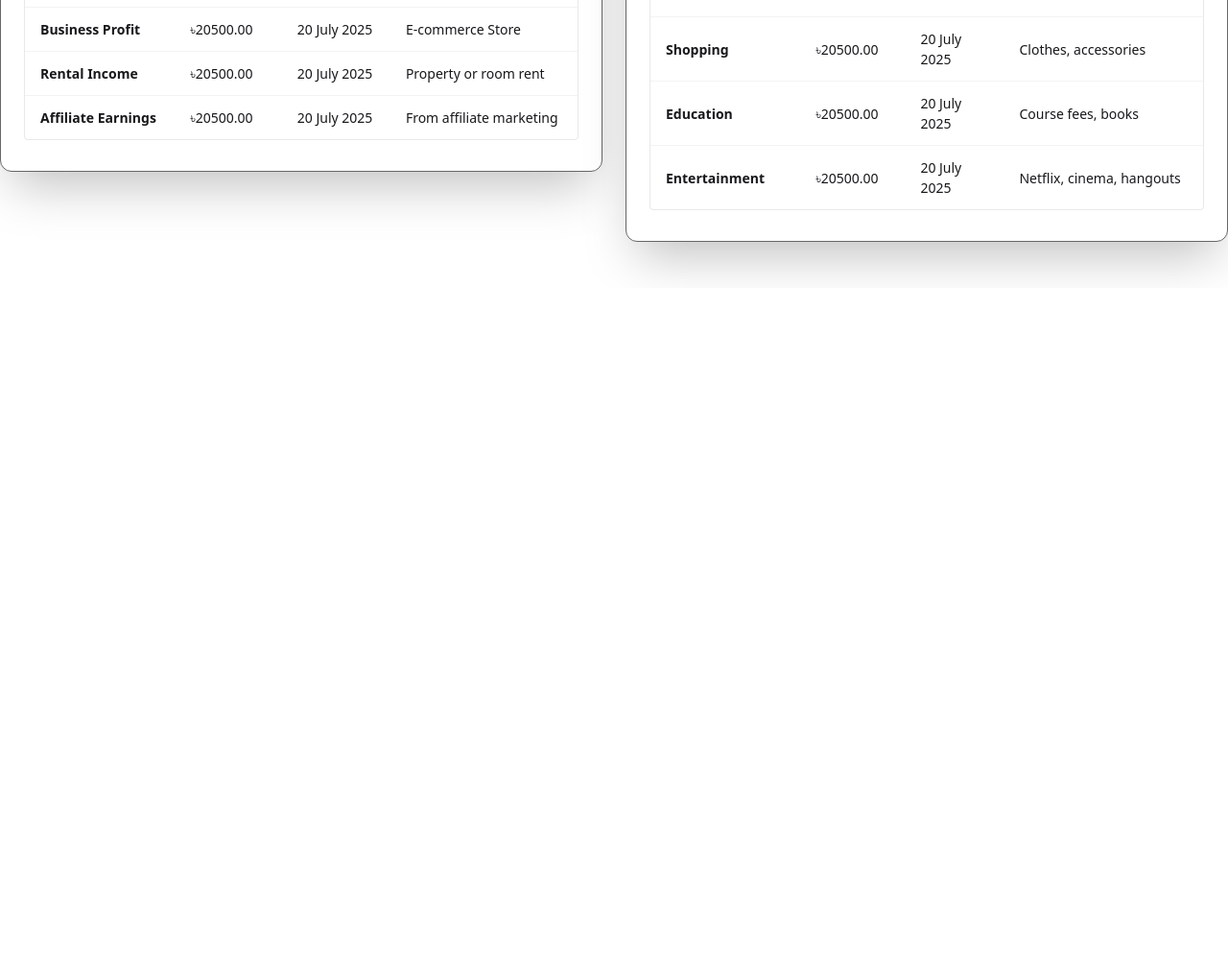
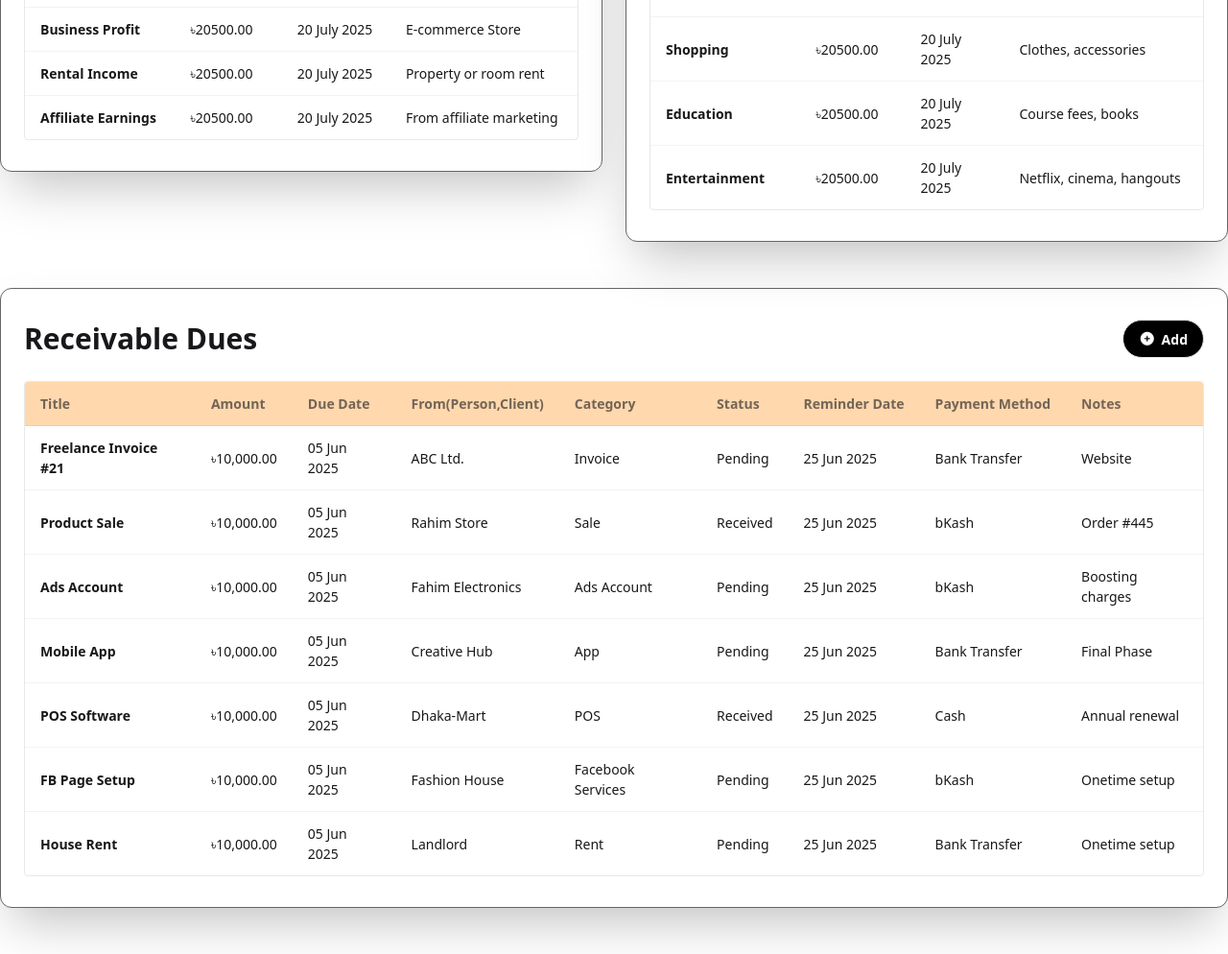
Before and after one commit to cerumiaktar/account-management, a plain HTML site: page index.html in a window 1280 px wide. Shown: the part 1515-2509 px from the top of the page at 96% size. Before the commit the page ends 1815 px from the top, so only its background shows below. Drawn offline with nearby package versions, Linux system fonts and the light colour scheme.

Commit message:
add receivable dues section

```diff
--- a/index.html
+++ b/index.html
@@ -206,6 +206,7 @@
                 <!-- ###################Monthly Profit & Loss end################-->
             </div>
             <!-- This is Donut Chart -->
+
         </section>
         <!-- This is income and Expenses section -->
         <section class="container mx-auto mb-12">
@@ -354,6 +355,119 @@
                 </div>
             </div>
         </section>
+        <!-- This is Receivable Dues Section -->
+        <section class="container mx-auto mb-12">
+            <div class="bg-white shadow-2xl border rounded-xl border-[#666666] px-6 py-8">
+                <div class="flex items-center justify-between mb-6">
+                    <h1 class="text-3xl font-bold">Receivable Dues</h1>
+                    <a class="btn bg-black text-white rounded-full"><i class="fa-solid fa-circle-plus"></i>Add</a>
+                </div>
+                <div class="overflow-x-auto rounded border border-[#E8E8E8] bg-base-100">
+                    <table class="table">
+                        <!-- head -->
+                        <thead class="bg-[#FFD8AE]">
+                            <tr>
+                                <th>Title</th>
+                                <th>Amount</th>
+                                <th>Due Date</th>
+                                <th>From(Person,Client)</th>
+                                <th>Category</th>
+                                <th>Status</th>
+                                <th>Reminder Date</th>
+                                <th>Payment Method</th>
+                                <th>Notes</th>
+                            </tr>
+                        </thead>
+                        <tbody>
+                            <!-- row 1 -->
+                            <tr>
+                                <th>Freelance Invoice #21</th>
+                                <td>৳10,000.00</td>
+                                <td>05 Jun 2025</td>
+                                <td>ABC Ltd.</td>
+                                <td>Invoice</td>
+                                <td>Pending</td>
+                                <td>25 Jun 2025</td>
+                                <td>Bank Transfer</td>
+                                <td>Website</td>
+                            </tr>
+                            <!-- row 2 -->
+                            <tr>
+                                <th>Product Sale </th>
+                                <td>৳10,000.00</td>
+                                <td>05 Jun 2025</td>
+                                <td>Rahim Store</td>
+                                <td>Sale</td>
+                                <td>Received</td>
+                                <td>25 Jun 2025</td>
+                                <td>bKash</td>
+                                <td>Order #445</td>
+                            </tr>
+                            <!-- row 3 -->
+                            <tr>
+                                <th>Ads Account</th>
+                                <td>৳10,000.00</td>
+                                <td>05 Jun 2025</td>
+                                <td>Fahim Electronics</td>
+                                <td>Ads Account</td>
+                                <td>Pending</td>
+                                <td>25 Jun 2025</td>
+                                <td>bKash</td>
+                                <td>Boosting charges</td>
+                            </tr>
+                            <!-- row 4 -->
+                            <tr>
+                                <th>Mobile App</th>
+                                <td>৳10,000.00</td>
+                                <td>05 Jun 2025</td>
+                                <td>Creative Hub</td>
+                                <td>App</td>
+                                <td>Pending</td>
+                                <td>25 Jun 2025</td>
+                                <td>Bank Transfer</td>
+                                <td>Final Phase</td>
+                            </tr>
+                            <!-- row 5 -->
+                            <tr>
+                                <th>POS Software</th>
+                                <td>৳10,000.00</td>
+                                <td>05 Jun 2025</td>
+                                <td>Dhaka-Mart</td>
+                                <td>POS</td>
+                                <td>Received</td>
+                                <td>25 Jun 2025</td>
+                                <td>Cash</td>
+                                <td>Annual renewal</td>
+                            </tr>
+                            <!-- row 6 -->
+                            <tr>
+                                <th>FB Page Setup</th>
+                                <td>৳10,000.00</td>
+                                <td>05 Jun 2025</td>
+                                <td>Fashion House</td>
+                                <td>Facebook Services</td>
+                                <td>Pending</td>
+                                <td>25 Jun 2025</td>
+                                <td>bKash</td>
+                                <td>Onetime setup</td>
+                            </tr>
+                            <!-- row 7 -->
+                            <tr>
+                                <th>House Rent</th>
+                                <td>৳10,000.00</td>
+                                <td>05 Jun 2025</td>
+                                <td>Landlord</td>
+                                <td>Rent</td>
+                                <td>Pending</td>
+                                <td>25 Jun 2025</td>
+                                <td>Bank Transfer</td>
+                                <td>Onetime setup</td>
+                            </tr>
+                        </tbody>
+                    </table>
+                </div>
+            </div>
+        </section>
     </main>
     <footer>
 
```
